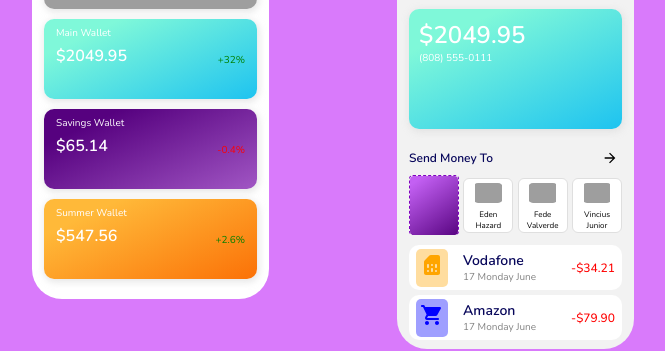
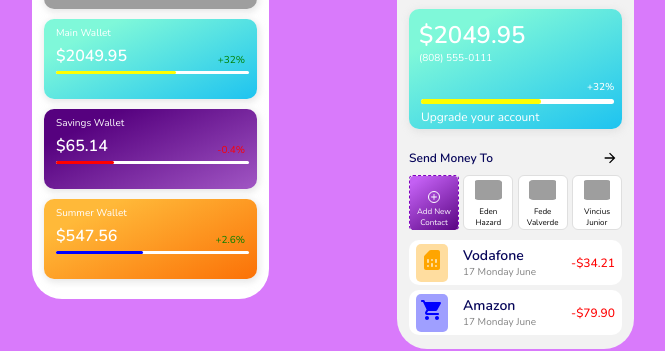
Before and after one commit to Obafemi-NG/week-1-challenge, a React (Create React App) app: page / in a window 1280 px wide. Shown: the part 219-570 px from the top of the page, without its empty margins (307-972 px from the left). Built offline with nearby package versions, Linux system fonts and the light colour scheme; grey boxes are pictures that could not be loaded.

Commit message:
created the progressbar component, and made sure the values are dynamically gotten.

```diff
--- a/src/components/Card/Card.jsx
+++ b/src/components/Card/Card.jsx
@@ -1,6 +1,15 @@
+import Progressbar from "../Progress-bar/Progress-bar";
 import styles from "./Card.module.css";
 
-const Card = ({ type, title, amount, percentage, value }) => {
+const Card = ({
+  type,
+  title,
+  amount,
+  percentage,
+  value,
+  color,
+  totalPercentage,
+}) => {
   return (
     <div className={styles[type]}>
       <div className={styles.top}>
@@ -14,6 +23,17 @@ const Card = ({ type, title, amount, percentage, value }) => {
           </p>
         </div>
       </div>
+      <Progressbar
+        progressStyle={{
+          marginLeft: "12px",
+          height: "3px",
+          position: "relative",
+          width: "193px",
+          borderRadius: "8px",
+          background: "white",
+        }}
+        fillerStyle={{ width: `${totalPercentage}%`, background: `${color}` }}
+      />
     </div>
   );
 };
--- a/src/components/Dashboard/Dashboard.jsx
+++ b/src/components/Dashboard/Dashboard.jsx
@@ -41,6 +41,8 @@ const Dashboard = () => {
         amount="2049.95"
         percentage="32"
         value="positive"
+        color="yellow"
+        totalPercentage="62"
       />
       <Card
         type="savings"
@@ -48,6 +50,8 @@ const Dashboard = () => {
         amount="65.14"
         percentage="0.4"
         value="negative"
+        color="red"
+        totalPercentage="30"
       />
       <Card
         type="summer"
@@ -55,6 +59,8 @@ const Dashboard = () => {
         amount="547.56"
         percentage="2.6"
         value="positive"
+        color="blue"
+        totalPercentage="45"
       />
     </div>
   );
--- /dev/null
+++ b/src/components/Progress-bar/Progress-bar.css
@@ -0,0 +1,18 @@
+.progress-bar {
+  /* position: relative; */
+  /* position: "absolute"; */
+  top: 60%;
+  margin-left: 12px;
+  height: 3px;
+  margin-top: 8px;
+  width: 88%;
+  border-radius: 5px;
+  border: 0.5px solid white;
+}
+
+.filler {
+  position: absolute;
+  height: 100%;
+  border-radius: inherit;
+  transition: width 0.2s ease-in;
+}
--- /dev/null
+++ b/src/components/Progress-bar/Progress-bar.jsx
@@ -0,0 +1,11 @@
+import "./Progress-bar.css";
+
+const Progressbar = ({ progressStyle, fillerStyle }) => {
+  return (
+    <div style={{ ...progressStyle }}>
+      <div style={{ ...fillerStyle }} className="filler"></div>
+    </div>
+  );
+};
+
+export default Progressbar;
--- a/src/components/Wallet-Card/Wallet-Card.jsx
+++ b/src/components/Wallet-Card/Wallet-Card.jsx
@@ -1,12 +1,35 @@
+import Progressbar from "../Progress-bar/Progress-bar";
 import styles from "./Wallet-Card.module.css";
 
-const WalletCard = ({ type, amount, percentage, cardNumber }) => {
+const WalletCard = ({
+  type,
+  amount,
+  percentage,
+  cardNumber,
+  totalPercentage,
+  color,
+}) => {
   return (
     <div className={styles[type]}>
       <div className={styles.top}>
         <p className={styles.amount}>{`$${amount}`}</p>
         <p className={styles["card-number"]}>{cardNumber}</p>
       </div>
+      <div className={styles.bottom}>
+        <p className={styles.percentage}> {`+${percentage}%`} </p>
+        <Progressbar
+          progressStyle={{
+            marginLeft: "12px",
+            height: "5px",
+            position: "relative",
+            width: "193px",
+            borderRadius: "8px",
+            background: "white",
+          }}
+          fillerStyle={{ width: `${totalPercentage}%`, background: `${color}` }}
+        />
+        <p className={styles.message}>Upgrade your account</p>
+      </div>
     </div>
   );
 };
--- a/src/components/Wallet-Card/Wallet-Card.module.css
+++ b/src/components/Wallet-Card/Wallet-Card.module.css
@@ -15,6 +15,9 @@
 .top {
   padding: 5px 10px;
 }
+.bottom {
+  padding-top: 10px;
+}
 .amount {
   font-size: 24px;
   margin-top: 5px;
@@ -28,4 +31,14 @@
 .percentage {
   font-size: 10px;
   font-weight: 400;
+  margin-bottom: 5px;
+  color: white;
+  font-weight: 500;
+  margin-left: 178px;
 }
+.message {
+  color: white;
+  font-size: 12px;
+  padding-top: 5px;
+  padding-left: 12px;
+}
--- a/src/components/Wallet/Wallet.jsx
+++ b/src/components/Wallet/Wallet.jsx
@@ -4,6 +4,7 @@ import userImage from "../../assets/user.jpg";
 import ArrowForwardIcon from "@mui/icons-material/ArrowForward";
 import SimCardRoundedIcon from "@mui/icons-material/SimCardRounded";
 import ShoppingCartRoundedIcon from "@mui/icons-material/ShoppingCartRounded";
+import AddRoundedIcon from "@mui/icons-material/AddRounded";
 
 import Beneficiarycard from "../Beneficiary-Card/Beneficiary-card";
 import Transactioncard from "../Transaction-card/Transaction-card";
@@ -60,6 +61,8 @@ const Wallet = () => {
           amount="2049.95"
           percentage="32"
           cardNumber="(808) 555-0111"
+          color="yellow"
+          totalPercentage="62"
         />
       </div>
       <div className={styles["send-section"]}>
@@ -72,7 +75,16 @@ const Wallet = () => {
         </div>
         <div className={styles["beneficiaries"]}>
           <div className={styles["dashed-outline"]}>
-            <div className={styles.add}></div>
+            <div className={styles.add}>
+              <div className={styles.content}>
+                <div className={styles["icon-container"]}>
+                  <AddRoundedIcon className={styles["add-icon"]} />
+                </div>
+                <div>
+                  <p className={styles["add-new"]}>Add New Contact</p>
+                </div>
+              </div>
+            </div>
           </div>
 
           {beneficiaries.map((beneficiary) => (
--- a/src/components/Wallet/Wallet.module.css
+++ b/src/components/Wallet/Wallet.module.css
@@ -50,16 +50,42 @@
 }
 .dashed-outline {
   width: 50px;
-  height: 60px;
+  height: 55px;
   border: 1px dashed #8102c0;
   display: flex;
   align-items: center;
   border-radius: 4px;
 }
+.content {
+  display: flex;
+  flex-direction: column;
+  align-items: center;
+  padding-top: 15px;
+}
+.icon-container {
+  border-radius: 50%;
+  display: flex;
+  align-items: center;
+  justify-content: center;
+  width: 12px;
+  height: 12px;
+  border: 1px solid white;
+  margin-bottom: 3px;
+}
+.add-icon {
+  color: white;
+  padding: 7px;
+}
+.add-new {
+  font-size: 8px;
+  text-align: center;
+  color: white;
+}
+
 .add {
   /* padding: 2px; */
   width: 49px;
-  height: 59px;
+  height: 54px;
   border-radius: 4px;
   background: #590582;
   background: linear-gradient(126deg, #590582 0%, #c360f3 90%);
```
